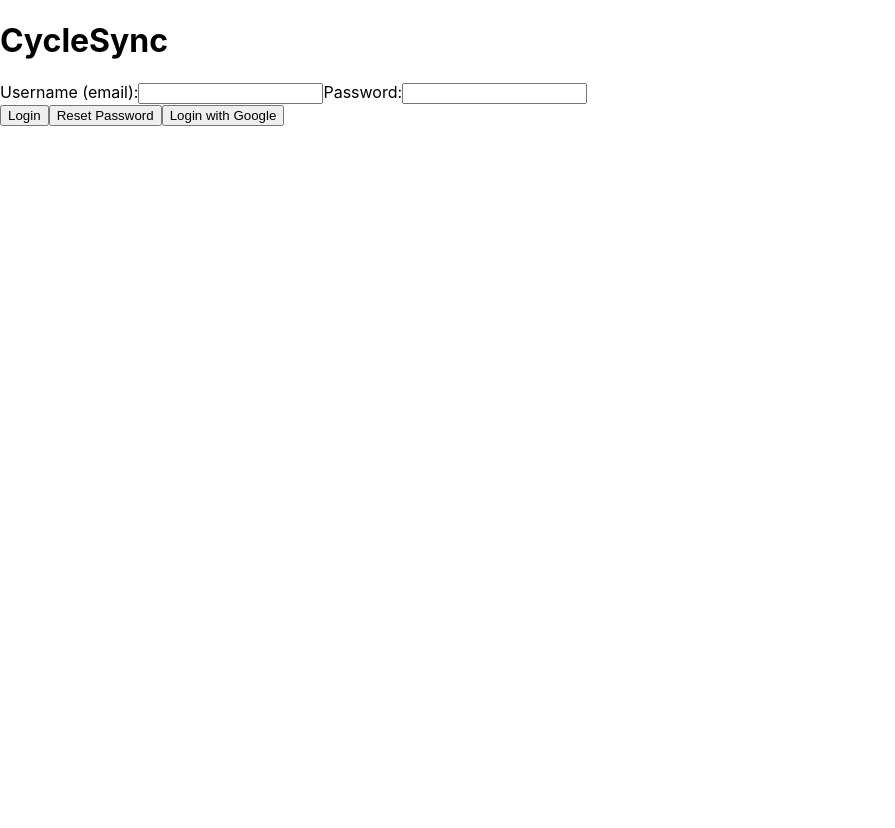
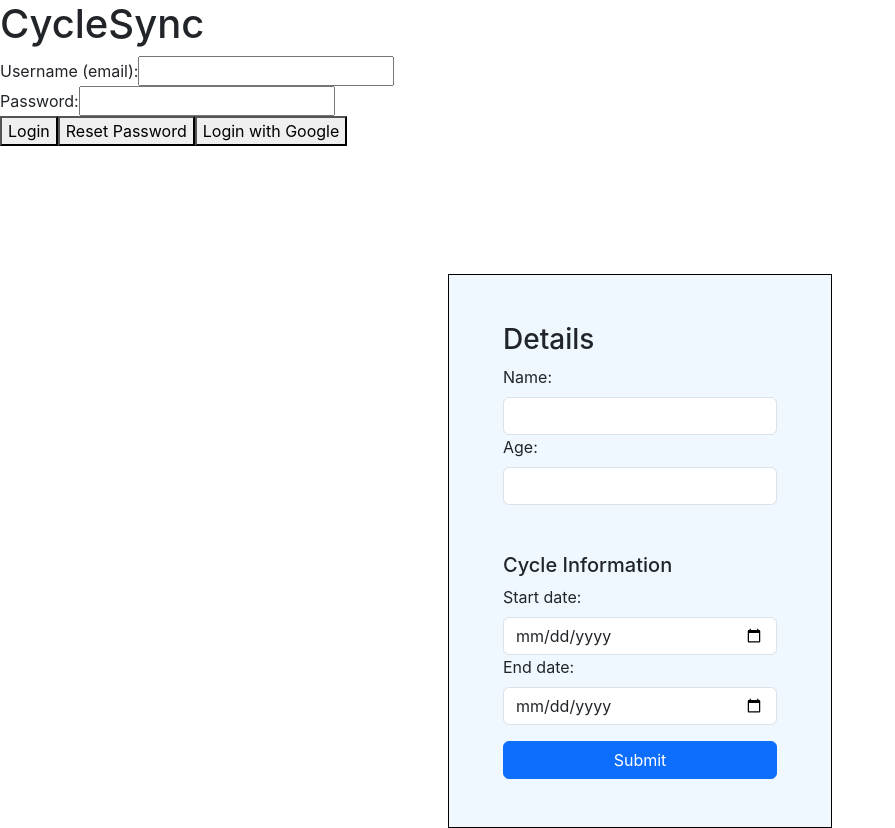
Before and after one commit to sadatakhtar/menses-react-app, a React (Create React App) app: page / in a window 1280 px wide. Shown: the whole page, without its empty margins (0-895 px from the left). Before the commit the page ends 800 px from the top, so only its background shows below. Built offline with nearby package versions, Linux system fonts and the light colour scheme; no server answers.

Commit message:
Styled AddCycleDetailsForm and worked on configuring firestore, still work in progress

```diff
--- a/public/index.html
+++ b/public/index.html
@@ -24,6 +24,7 @@
       work correctly both with client-side routing and a non-root public URL.
       Learn how to configure a non-root public URL by running `npm run build`.
     -->
+    <link href="https://cdn.jsdelivr.net/npm/bootstrap@5.3.1/dist/css/bootstrap.min.css" rel="stylesheet" integrity="sha384-4bw+/aepP/YC94hEpVNVgiZdgIC5+VKNBQNGCHeKRQN+PtmoHDEXuppvnDJzQIu9" crossorigin="anonymous">
     <title>CycleSync</title>
   </head>
   <body>
@@ -39,5 +40,6 @@
       To begin the development, run `npm start` or `yarn start`.
       To create a production bundle, use `npm run build` or `yarn build`.
     -->
+    <script src="https://cdn.jsdelivr.net/npm/bootstrap@5.3.1/dist/js/bootstrap.bundle.min.js" integrity="sha384-HwwvtgBNo3bZJJLYd8oVXjrBZt8cqVSpeBNS5n7C8IVInixGAoxmnlMuBnhbgrkm" crossorigin="anonymous"></script>
   </body>
 </html>
--- a/src/App.js
+++ b/src/App.js
@@ -1,26 +1,36 @@
-// import React, { useState } from "react";
-// import "./App.css";
-// import { BrowserRouter as Router, Route, Routes, Link } from "react-router-dom";
-// // import { signOut } from "firebase/auth";
-// // import firebase from './firebase'
-// // eslint-disable-next-line
-// import AuthDetails from "./components/auth/AuthDetails";
-// import Register from "./pages/RegisterPage";
-// import Signin from "./pages/SigninPage";
-// import FirebaseAuthService from "./FirebaseAuthService";
-
 import React, { useState } from "react";
-import Signin from './components/auth/Signin'
+import Signin from "./components/auth/Signin";
+import AddCycleDetailsForm from "./components/general/AddCycleDetailsForm";
 import FirebaseAuthService from "./FirebaseAuthService";
+import FirebaseFirestoreService from "./FirebaseFirestoreService";
 
 const App = () => {
   const [user, setUser] = useState(null);
 
-  FirebaseAuthService.checkAuthChanges(setUser)
-  return <div>
-    <h1>CycleSync</h1>
-    <Signin existingUser={user}/>
-  </div>;
+  FirebaseAuthService.checkAuthChanges(setUser);
+
+  const handleAddCycleDetails = async (newDetails) => {
+    try {
+      const response = await FirebaseFirestoreService.createDocument('cycle_details', newDetails);
+
+      // TODO: fetch new cycle details from firestore
+
+      alert(`Successfully added cycle details with ID = ${response.id}`)
+    } catch (error) {
+      alert(error.message)
+    }
+  }
+  return (
+    <>
+      <div>
+        <h1>CycleSync</h1>
+        <Signin existingUser={user} />
+      </div>
+      <div>
+        <AddCycleDetailsForm handleAddCycleDetails={handleAddCycleDetails}/>
+      </div>
+    </>
+  );
 };
 
 export default App;
--- /dev/null
+++ b/src/FirebaseFirestoreService.js
@@ -0,0 +1,13 @@
+import firebase from './FirebaseConfig';
+
+const firestore = firebase.firestore();
+
+const createDocument = (collection, document) => {
+    return firestore.collection(collection).add(document);
+}
+
+const FirebaseFirestoreService = {
+    createDocument,
+}
+
+export default FirebaseFirestoreService;
--- /dev/null
+++ b/src/components/general/AddCycleDetailsForm.js
@@ -0,0 +1,81 @@
+import React, { useState } from "react";
+import "../../styles/AddCycleDetailsForm.css";
+
+const AddCycleDetailsForm = ({ handleAddCycleDetails }) => {
+  const [name, setName] = useState("");
+  const [age, setAge] = useState("");
+  const [cycleStartDate, setCycleStartDate] = useState("");
+  const [cycleEndDate, setCycleEndDate] = useState("");
+
+  const handleSubmitForm = (e) => {
+    e.preventDefult();
+
+    const newCycleDetails = {
+      name,
+      age,
+      cycleStartDate,
+      cycleEndDate,
+    };
+
+    handleAddCycleDetails(newCycleDetails)
+  };
+
+  const pageModel = (
+    <div className="container-lg">
+      <form onSubmit={handleSubmitForm} className="mb-5 detailForm">
+        <h3 className="mt-5">Details</h3>
+        <label htmlFor="floatingInput">
+          Name:
+          <input
+            type="text"
+            className="form-control mt-2"
+            id="floatingInput"
+            value={name}
+            onChange={(e) => setName(e.target.value)}
+          />
+        </label>
+        <label htmlFor="floatingAge">
+          Age:
+          <input
+            type="number"
+            value={age}
+            className="form-control mt-2"
+            id="floatAge"
+            onChange={(e) => setAge(e.target.value)}
+          />
+        </label>
+
+        <h5 className="mt-5">Cycle Information</h5>
+        <label htmlFor="floatCycleStartDate">
+          Start date:
+          <input
+            type="date"
+            value={cycleStartDate}
+            onChange={(e) => setCycleStartDate(e.target.value)}
+            className="form-control mt-2"
+            id="floatCycleStartDate"
+            required
+          />
+        </label>
+        <label htmlFor="floatCycleEndDate">
+          End date:
+          <input
+            type="date"
+            value={cycleEndDate}
+            onChange={(e) => setCycleEndDate(e.target.value)}
+            className="form-control mt-2"
+            id="floatCycleEndDate"
+            required
+          />
+        </label>
+        <button type="submit" className="btn btn-primary mt-3">
+          Submit
+        </button>
+      </form>
+    </div>
+  );
+
+  return pageModel;
+};
+
+export default AddCycleDetailsForm;
--- /dev/null
+++ b/src/styles/AddCycleDetailsForm.css
@@ -0,0 +1,14 @@
+.container-lg {
+    border: 1px black solid;
+    display: flex;
+    justify-content: center;
+    width: 30%;
+    margin-top: 10%;
+    background-color: aliceblue;
+}
+form {
+    display: flex;
+    flex-direction: column;
+
+
+}
```
